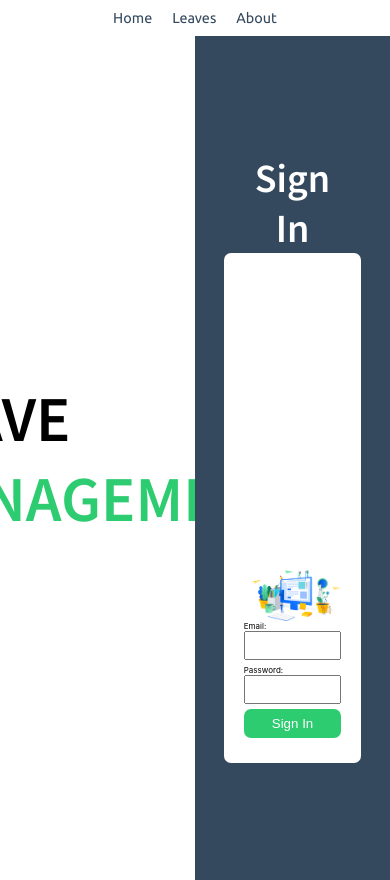
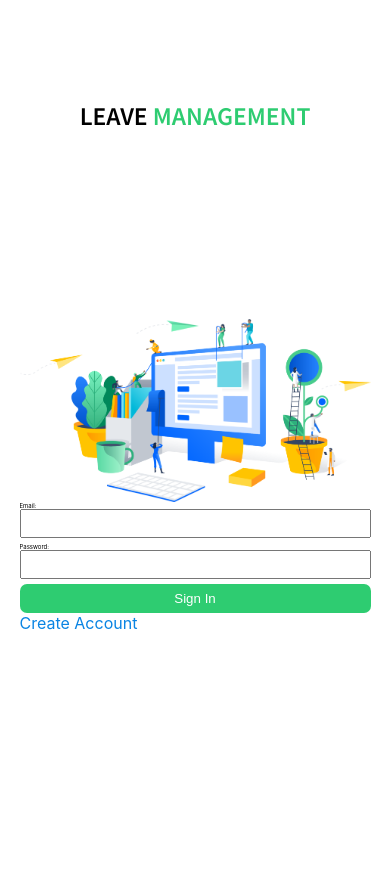
Before and after one commit to Blazexsam27/leave_management_assignment, a React (Create React App) app: page /signin in a window 390 px wide. After the commit the page ends 844 px from the top, so only its background shows below. Built offline with nearby package versions, Linux system fonts and the light colour scheme.

Commit message:
Responsive signin and signup page

```diff
--- a/src/App.js
+++ b/src/App.js
@@ -9,7 +9,6 @@ import Listing from "./components/Leaves/Listing";
 function App() {
   return (
     <BrowserRouter>
-      <Navbar />
       <Routes>
         <Route path="/" element={<Home />}></Route>
         <Route path="/signin" element={<SignIn />}></Route>
--- a/src/components/Auth/SignIn.js
+++ b/src/components/Auth/SignIn.js
@@ -2,7 +2,7 @@ import React, { useState, useEffect } from "react";
 import "../styles/Auth/SignIn.css";
 import signin from "../../assets/images/sign_in.png";
 import { saveTokens } from "../../services/authServices";
-import { useNavigate } from "react-router-dom";
+import { useNavigate, Link } from "react-router-dom";
 
 export default function SignIn() {
   const navigate = useNavigate();
@@ -59,7 +59,7 @@ export default function SignIn() {
   };
 
   useEffect(() => {
-    if (localStorage.getItem("access-token")) navigate("/");
+    // if (localStorage.getItem("access-token")) navigate("/");
   }, [localStorage.getItem("access-token")]);
 
   return (
@@ -70,7 +70,7 @@ export default function SignIn() {
         </p>
       </div>
       <div className="auth-form-container">
-        <p className="header">Sign In</p>
+        <p className="signin-header">Sign In</p>
         <form className="signin-form" onSubmit={handleSubmit}>
           <img className="signin-image" src={signin} alt="Sign In Image" />
           <label htmlFor="email">Email: </label>
@@ -98,6 +98,9 @@ export default function SignIn() {
           <button className="submit-button" type="submit">
             Sign In
           </button>
+          <Link to={"/signup"} className="create-account-btn">
+            Create Account
+          </Link>
         </form>
       </div>
     </div>
--- a/src/components/Auth/SignUp.js
+++ b/src/components/Auth/SignUp.js
@@ -2,6 +2,7 @@ import React, { useState } from "react";
 import "../styles/Auth/SignUp.css";
 import signup from "../../assets/images/sign_up.png";
 import { saveTokens } from "../../services/authServices";
+import { Link } from "react-router-dom";
 
 export default function SignUp() {
   const [name, setName] = useState("");
@@ -71,7 +72,7 @@ export default function SignUp() {
         </p>
       </div>
       <div className="auth-form-container">
-        <p className="header">Sign Up</p>
+        <p className="signup-header">Sign Up</p>
         <form className="signup-form" onSubmit={handleSubmit}>
           <img className="signup-image" src={signup} alt="Sign Up Image" />
           <label htmlFor="name">Name: </label>
@@ -106,7 +107,10 @@ export default function SignUp() {
             required
           />
           <span style={{ color: "red" }}>{errors["password"]}</span>
-          <button className="submit-button">Sign Up</button>
+          <button className="submit-button">Sign Up</button>{" "}
+          <Link to={"/signin"} className="login-account-btn">
+            Sign in
+          </Link>
         </form>
       </div>
     </div>
--- a/src/components/styles/Auth/SignIn.css
+++ b/src/components/styles/Auth/SignIn.css
@@ -33,7 +33,7 @@
     height: 100vh;
     flex-direction: column;
 }
-.signin-container .auth-form-container p{
+.signin-container .auth-form-container .signin-header{
     font-size: 5rem;
     text-align: center;
     color: var(--subheader-color);
@@ -45,7 +45,7 @@
     flex-direction: column;
     justify-content: end;
     width: 50%;
-    height: 55vh;
+    height: 50vh;
     padding: 20px;
     background: #ffffff;
     border-radius: 7px;
@@ -75,3 +75,46 @@
 .signin-container .auth-form-container .signin-form .submit-button:hover{
     background-color: var(--ufo-green);   transition: 0.4s;
 }
+
+.signin-container .auth-form-container .create-account-btn{
+    text-decoration: none;
+    color: #0984e3;
+    font-size: 1.5rem;
+}
+
+@media (max-width:768px){
+    .signin-container .auth-form-container .signin-form{
+        width: 70%;
+        height: 40vh;
+    }
+    .signin-container .auth-form-container .create-account-btn{
+        font-size: 2rem;
+    }
+
+}
+
+@media (max-width:500px){
+    .signin-container{
+        flex-direction: column;
+        width: 100vw;
+    }
+    .signin-container .auth-form-container{
+        width: 100vw;
+        background: #fff;
+    }
+    .signin-container .auth-form-container .signin-header{
+        display: none
+    }
+    .signin-container .header{
+        padding-top: 100px;
+        width: 100%;
+    }
+    .signin-container .auth-form-container .signin-form{
+        width: 90%;
+        height: 35vh;
+    }
+    .signin-container .auth-form-container .create-account-btn{
+        font-size: 5rem;
+    }
+
+}
--- a/src/components/styles/Auth/SignUp.css
+++ b/src/components/styles/Auth/SignUp.css
@@ -55,6 +55,7 @@
 .signup-container .auth-form-container .signup-form .signup-image{
     object-fit: contain;
     max-width: 65%;
+    align-self: center;
 }
 
 .signup-container .auth-form-container .signup-form input{
@@ -76,3 +77,48 @@
 .signup-container .auth-form-container .signup-form .submit-button:hover{
     background-color: var(--ufo-green);   transition: 0.4s;
 }
+
+.signup-container .auth-form-container .login-account-btn{
+    text-decoration: none;
+    color: #0984e3;
+    font-size: 1.5rem;
+}
+
+@media (max-width:768px){
+    .signup-container .auth-form-container .signup-form{
+        width: 70%;
+        height: 48vh;
+    }
+    .signup-container .auth-form-container .signup-form .signup-image{
+        max-width: 55%;
+    }
+     .signup-container .auth-form-container .login-account-btn{
+        font-size: 2rem;
+    }
+}
+
+@media (max-width:500px){
+    .signup-container{
+        flex-direction: column;
+        width: 100vw;
+    }
+    .signup-container .auth-form-container{
+        width: 100vw;
+        background: #fff;
+    }
+    .signup-container .auth-form-container .signup-header{
+        display: none
+    }
+    .signup-container .header{
+        padding-top: 100px;
+        width: 100%;
+    }
+    .signup-container .auth-form-container .signup-form{
+        width: 90%;
+        height: 35vh;
+    }
+    .signup-container .auth-form-container .login-account-btn{
+        font-size: 5rem;
+    }
+
+}
--- a/src/components/styles/Home/Home.css
+++ b/src/components/styles/Home/Home.css
@@ -3,7 +3,7 @@
     justify-content: center;
     align-items: center;
     flex-direction: column;
-    height: 85vh;
+    height: 100vh;
 }
 
 .home-container .header{
--- a/src/index.css
+++ b/src/index.css
@@ -40,8 +40,20 @@ html{
   font-size: 62.5%;
 }
 
-@media (max-width: 768px){
+@media (max-width: 1000px){
   html{
     font-size: 50%;
   }
 }
+
+@media (max-width: 768px){
+  html{
+    font-size: 37.5%;
+  }
+}
+
+@media (max-width: 500px){
+  html{
+    font-size: 20%;
+  }
+}
```
